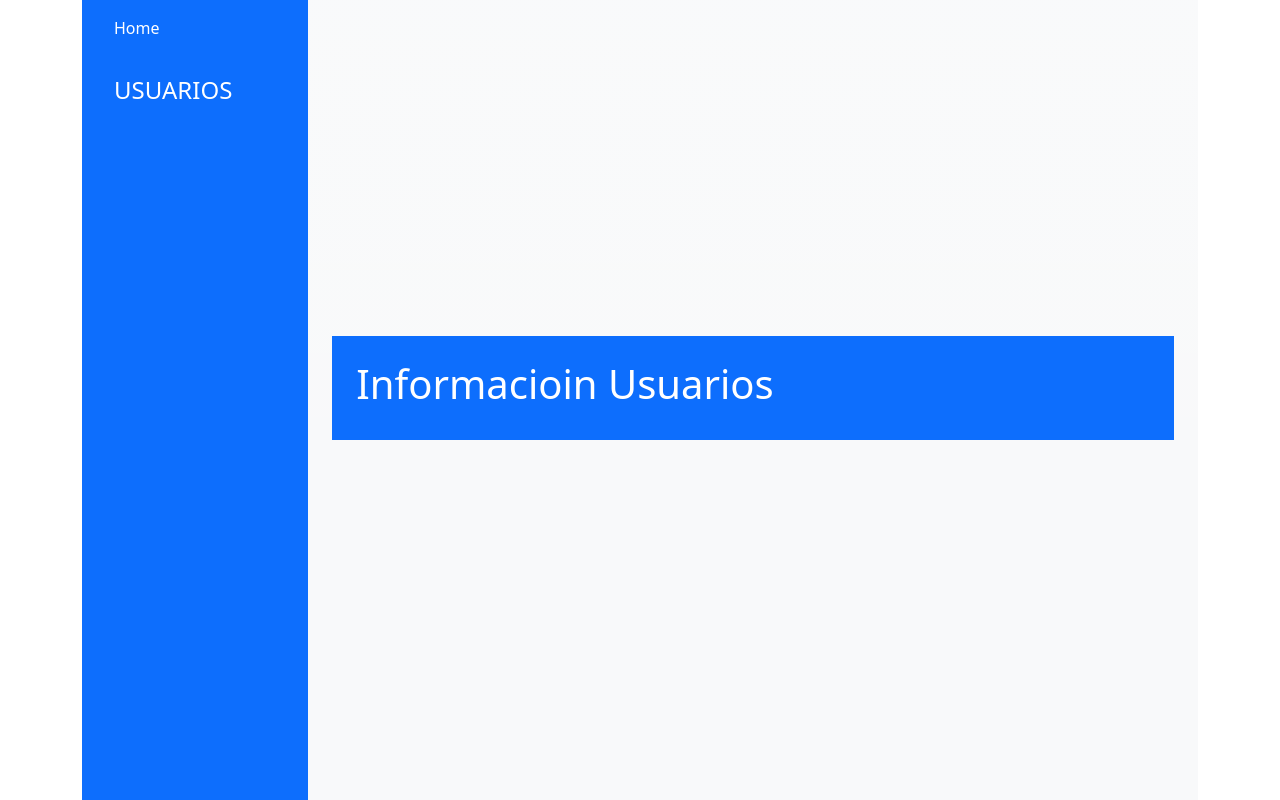
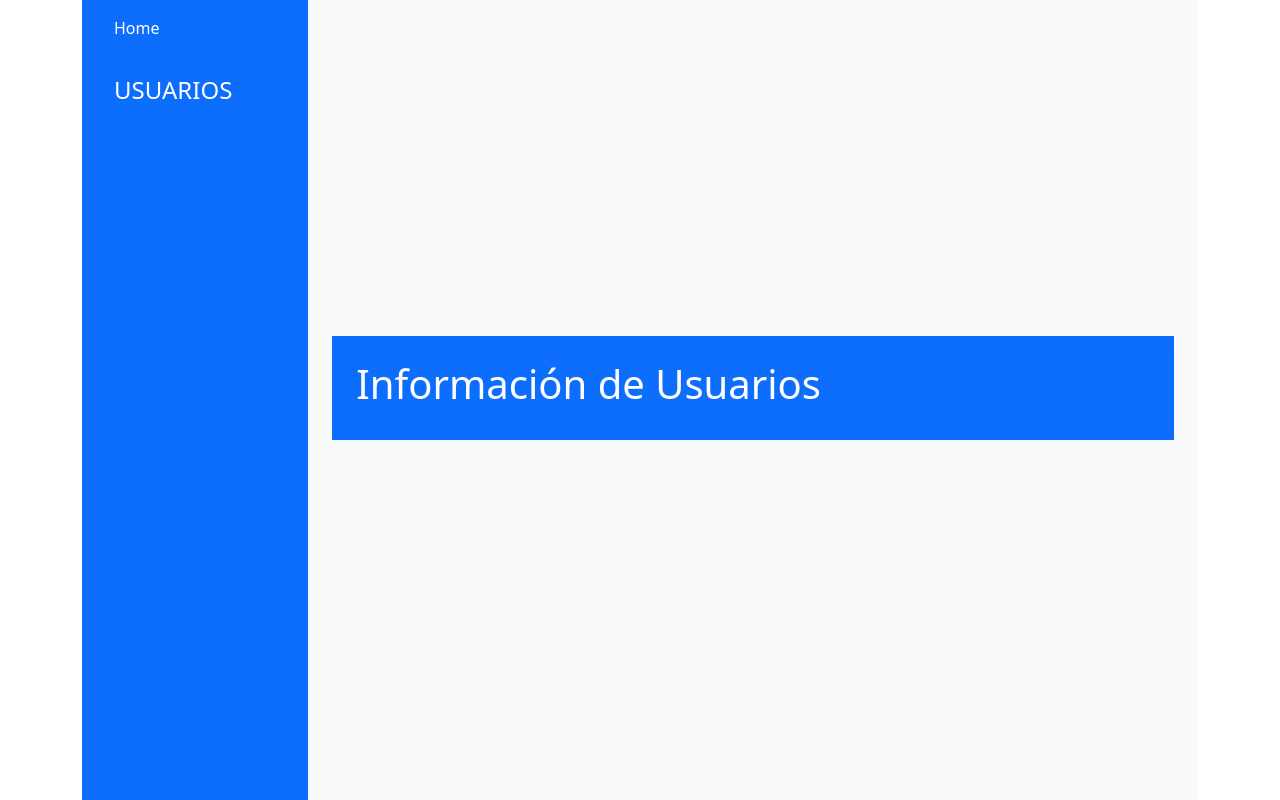
Before and after one commit to arrebolawork/initiationOnBootstrap, a plain HTML site: page usuarios.html in a window 1280 px wide. Drawn offline with nearby package versions, Linux system fonts and the light colour scheme.

Commit message:
correcciones ortograficas

```diff
--- a/usuarios.html
+++ b/usuarios.html
@@ -26,7 +26,7 @@
     <main class="container bg-light bg-gradient">
       <div class="container-fluid d-flex flex-column justify-content-center h-100">
         <section class="container-fluid bg-primary p-4 t-4">
-          <h1 class="text-white">Informacioin Usuarios</h1>
+          <h1 class="text-white">Información de Usuarios</h1>
         </section>
         <div class="container d-flex flex-wrap gap-4 mt-4" id="usersRenderContainer"></div>
       </div>
```
Also changed, not shown: index.html (+1 -1 lines).
